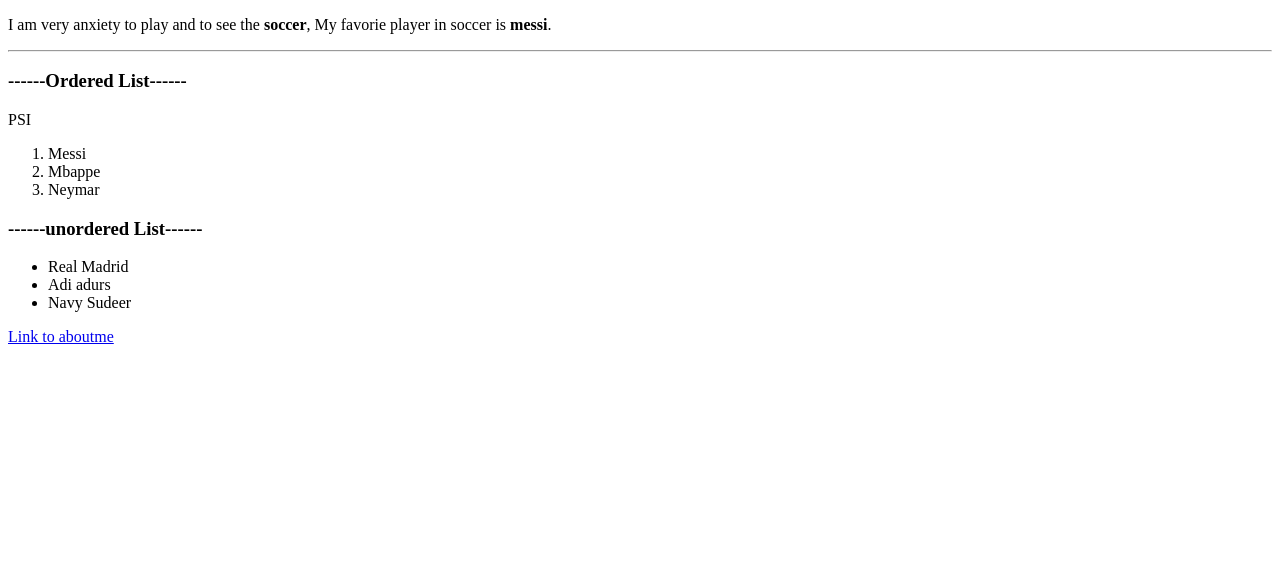
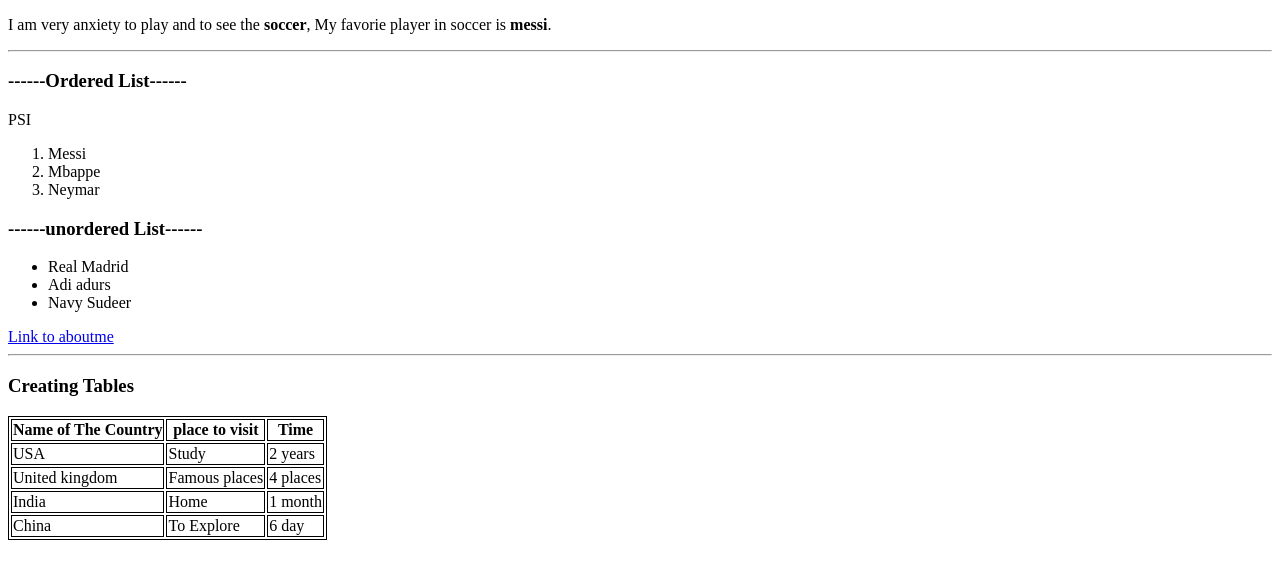
Before and after one commit to 44-563-Web-Apps-S23/44563-webapps-assignment-3-NukalaKasiviswanath, a plain HTML site: page index.html in a window 1280 px wide. Shown: the part 105-684 px from the top of the page. Drawn offline with Linux system fonts and the light colour scheme.

Commit message:
added a files

```diff
--- a/index.html
+++ b/index.html
@@ -25,3 +25,37 @@
     <li>Navy Sudeer</li>
 </ul>
 <a href="aboutme.html">Link to aboutme</a>
+<hr>
+<h3>Creating Tables</h3>
+<style>
+    table, th, td {
+      border:1px solid black;
+    }
+    </style>
+<table >
+    <tr>
+      <th>Name of The Country</th>
+      <th>place to visit</th>
+      <th>Time</th>
+    </tr>
+    <tr>
+      <td>USA</td>
+      <td>Study</td>
+      <td>2 years</td>
+    </tr>
+    <tr>
+      <td>United kingdom</td>
+      <td>Famous places</td>
+      <td>4 places</td>
+    </tr>
+    <tr>
+        <td>India</td>
+        <td>Home</td>
+        <td>1 month</td>
+    </tr>
+    <tr>
+        <td>China</td>
+        <td>To Explore</td>
+        <td>6 day</td>
+    </tr>
+  </table>
```
